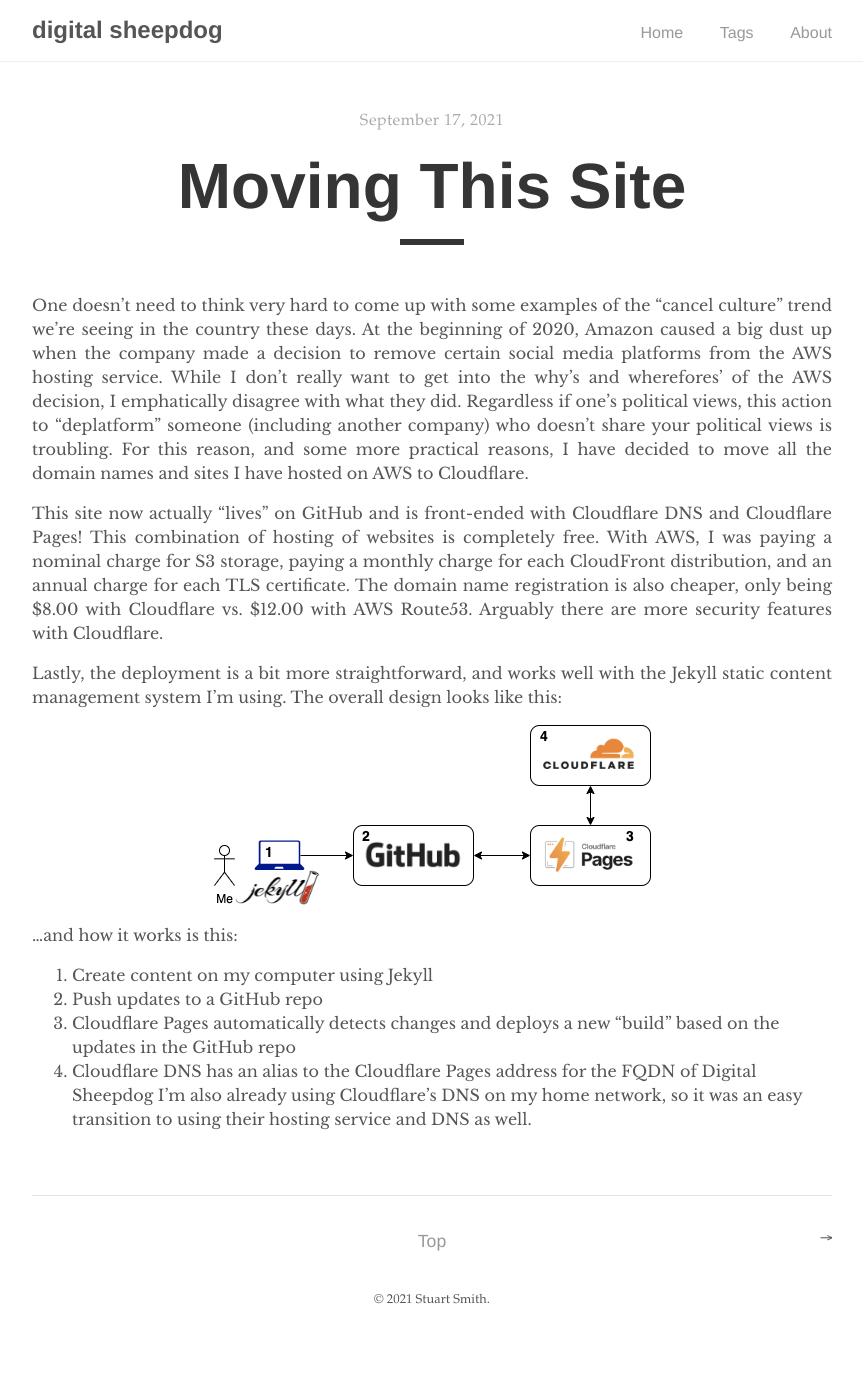
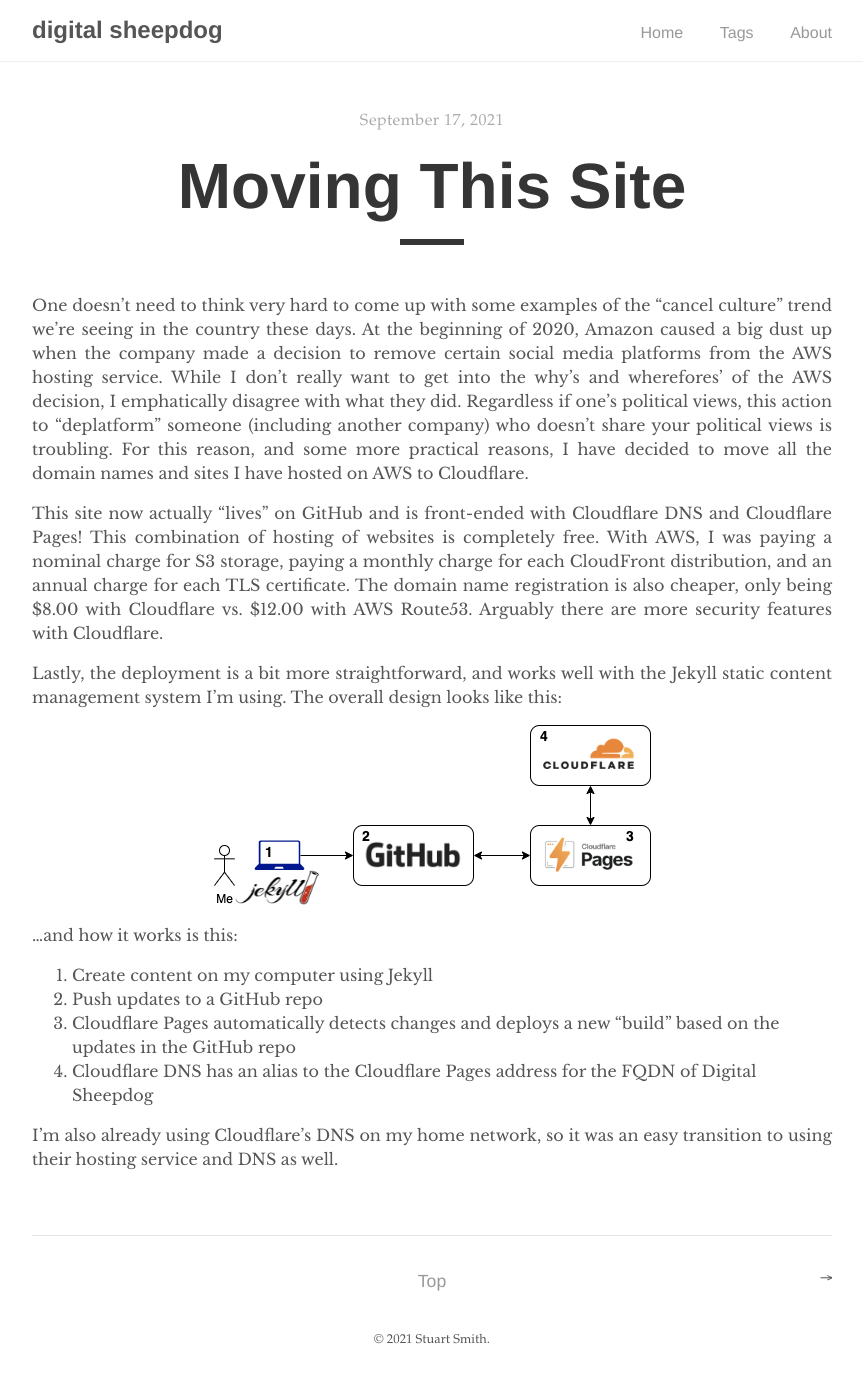
Before and after one commit to stuartsmith06/digitalsheepdog, a Jekyll site: the page built from _posts/2021-09-17-moving-this-site.md, in a window 1280 px wide. Shown: the whole page, without its empty margins (208-1071 px from the left). Built offline with Jekyll 4.4.1, drawn with Linux system fonts in a browser that asks for light colours; before the commit the page ends 1343 px from its top, so only the background shows below that.

```diff
--- a/_posts/2021-09-17-moving-this-site.md
+++ b/_posts/2021-09-17-moving-this-site.md
@@ -20,4 +20,5 @@ Lastly, the deployment is a bit more straightforward, and works well with the Je
 2.	Push updates to a GitHub repo
 3.	Cloudflare Pages automatically detects changes and deploys a new “build” based on the updates in the GitHub repo
 4.	Cloudflare DNS has an alias to the Cloudflare Pages address for the FQDN of Digital Sheepdog
-I’m also already using Cloudflare’s DNS on my home network, so it was an easy transition to using their hosting service and DNS as well.
+
+<p>I’m also already using Cloudflare’s DNS on my home network, so it was an easy transition to using their hosting service and DNS as well.</p>
```
